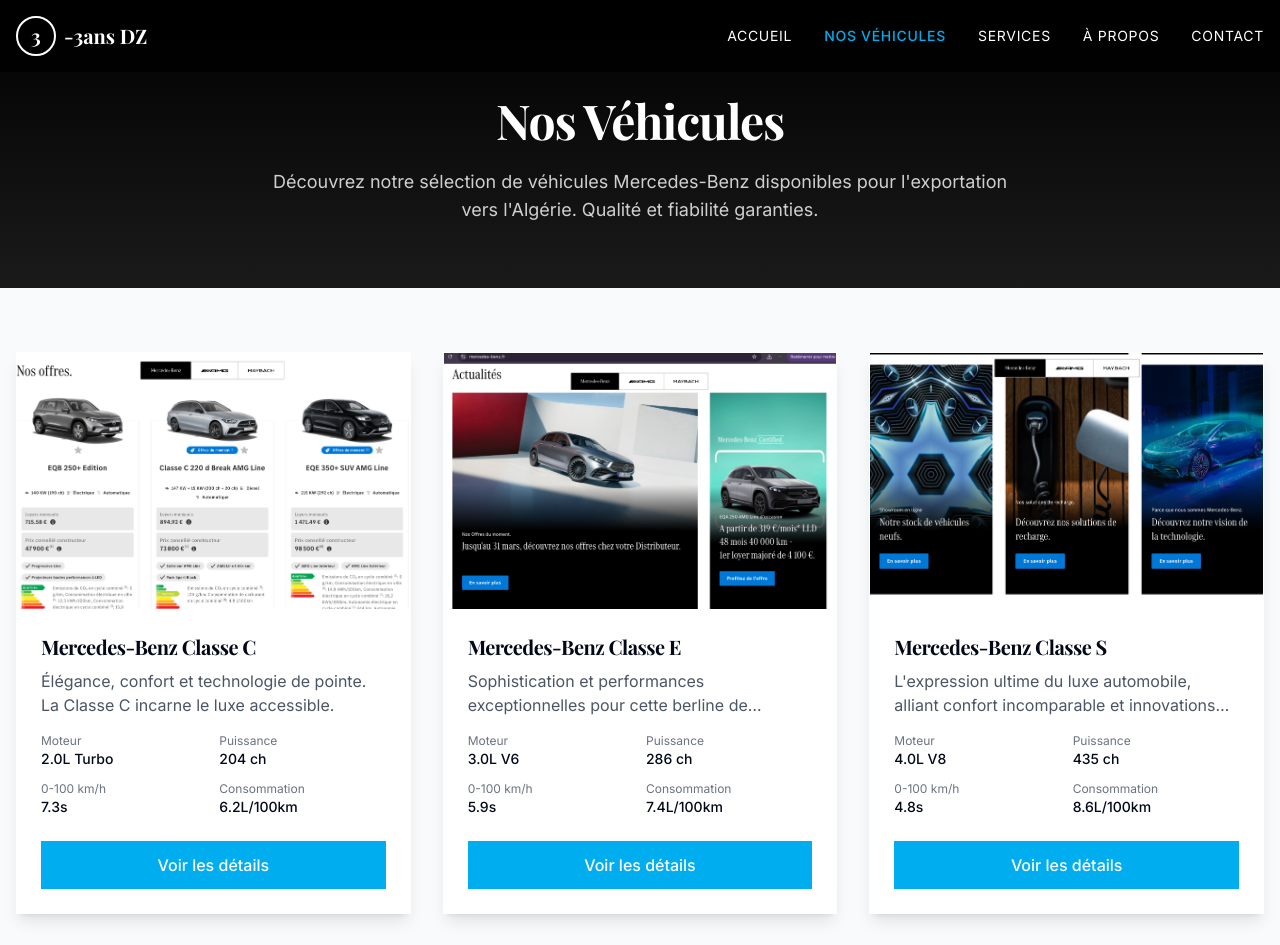
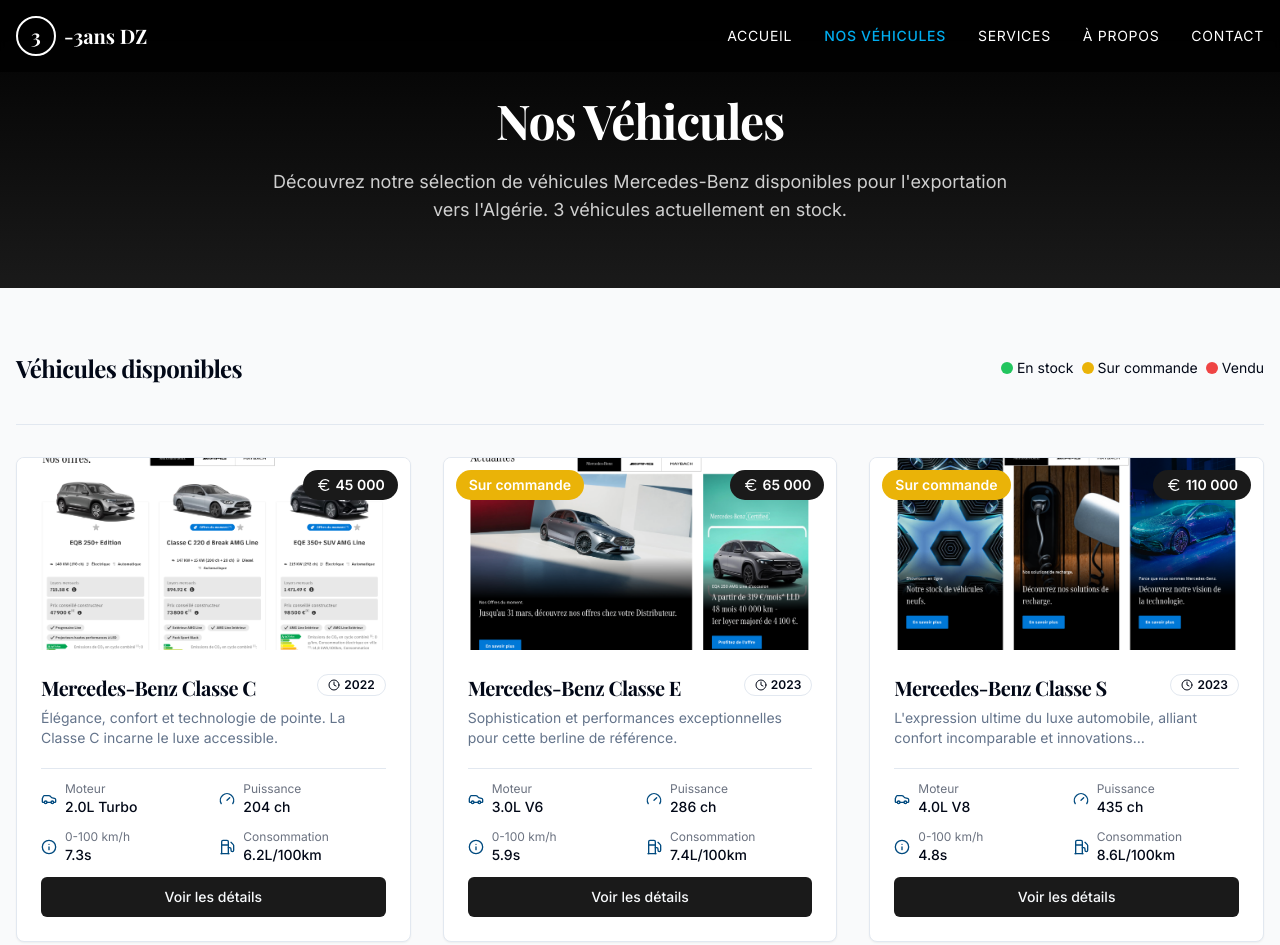
Before and after one commit to awt-707/benz-expo-wave, a React (Vite) app: page /vehicules in a window 1280 px wide. Shown: the top 945 px of the page. Built offline with nearby package versions, Linux system fonts and the light colour scheme.

Commit message:
Structure vehicle cards
Structure vehicle cards with vehicle photos and descriptions, similar to an e-commerce site, to showcase vehicles for sale.

```diff
--- a/src/components/VehicleCard.tsx
+++ b/src/components/VehicleCard.tsx
@@ -1,74 +1,148 @@
 
-import { Link } from 'react-router-dom';
+import {
+  Card,
+  CardContent,
+  CardDescription,
+  CardFooter,
+  CardHeader,
+  CardTitle,
+} from "@/components/ui/card";
+import { Badge } from "@/components/ui/badge";
+import { Button } from "@/components/ui/button";
+import { Separator } from "@/components/ui/separator";
+import { Link } from "react-router-dom";
+import { Car, Euro, Info, Clock, Fuel, Gauge } from "lucide-react";
 
 interface VehicleCardProps {
   id: string;
   image: string;
   title: string;
   description: string;
+  price?: string;
+  year?: string;
   specs: {
     engine?: string;
     power?: string;
     acceleration?: string;
     consumption?: string;
   };
+  availability?: "En stock" | "Sur commande" | "Vendu";
 }
 
-const VehicleCard = ({ id, image, title, description, specs }: VehicleCardProps) => {
+const VehicleCard = ({
+  id,
+  image,
+  title,
+  description,
+  price,
+  year,
+  specs,
+  availability = "En stock"
+}: VehicleCardProps) => {
+  const getAvailabilityColor = () => {
+    switch (availability) {
+      case "En stock":
+        return "bg-green-500 hover:bg-green-600";
+      case "Sur commande":
+        return "bg-yellow-500 hover:bg-yellow-600";
+      case "Vendu":
+        return "bg-red-500 hover:bg-red-600";
+      default:
+        return "bg-green-500 hover:bg-green-600";
+    }
+  };
+
   return (
-    <div className="glass-card overflow-hidden group">
-      <div className="relative overflow-hidden">
+    <Card className="overflow-hidden hover:shadow-lg transition-shadow duration-300">
+      <div className="relative h-48 overflow-hidden">
         <img
           src={image}
           alt={title}
-          className="w-full h-64 object-cover object-center transition-transform duration-500 group-hover:scale-105"
+          className="w-full h-full object-cover transition-transform duration-500 hover:scale-105"
         />
-        <div className="absolute inset-0 bg-gradient-to-t from-black/60 to-transparent opacity-0 group-hover:opacity-100 transition-opacity duration-300 flex items-end">
-          <div className="p-4">
-            <h3 className="text-white text-xl font-bold font-serif">{title}</h3>
+        {price && (
+          <div className="absolute top-0 right-0 m-3">
+            <Badge className="bg-mercedes-darkgray text-white px-3 py-1 text-sm font-semibold">
+              <Euro className="w-4 h-4 mr-1" />
+              {price}
+            </Badge>
           </div>
-        </div>
+        )}
+        {availability !== "En stock" && (
+          <div className="absolute top-0 left-0 m-3">
+            <Badge className={`text-white px-3 py-1 text-sm font-semibold ${getAvailabilityColor()}`}>
+              {availability}
+            </Badge>
+          </div>
+        )}
       </div>
 
-      <div className="p-6">
-        <h3 className="text-xl font-bold font-serif mb-2">{title}</h3>
-        <p className="text-gray-600 mb-4 line-clamp-2">{description}</p>
+      <CardHeader className="pb-2">
+        <div className="flex justify-between items-start">
+          <CardTitle className="text-xl font-bold font-serif">{title}</CardTitle>
+          {year && (
+            <Badge variant="outline" className="flex items-center">
+              <Clock className="w-3 h-3 mr-1" />
+              {year}
+            </Badge>
+          )}
+        </div>
+        <CardDescription className="line-clamp-2 text-sm">{description}</CardDescription>
+      </CardHeader>
 
-        <div className="grid grid-cols-2 gap-3 mb-6">
+      <CardContent className="pb-3">
+        <Separator className="my-3" />
+        <div className="grid grid-cols-2 gap-3">
           {specs.engine && (
-            <div className="flex flex-col">
-              <span className="text-xs text-gray-500">Moteur</span>
-              <span className="text-sm font-medium">{specs.engine}</span>
+            <div className="flex items-center space-x-2">
+              <Car className="h-4 w-4 text-mercedes-darkblue" />
+              <div>
+                <p className="text-xs text-gray-500">Moteur</p>
+                <p className="text-sm font-medium">{specs.engine}</p>
+              </div>
             </div>
           )}
 
           {specs.power && (
-            <div className="flex flex-col">
-              <span className="text-xs text-gray-500">Puissance</span>
-              <span className="text-sm font-medium">{specs.power}</span>
+            <div className="flex items-center space-x-2">
+              <Gauge className="h-4 w-4 text-mercedes-darkblue" />
+              <div>
+                <p className="text-xs text-gray-500">Puissance</p>
+                <p className="text-sm font-medium">{specs.power}</p>
+              </div>
             </div>
           )}
 
           {specs.acceleration && (
-            <div className="flex flex-col">
-              <span className="text-xs text-gray-500">0-100 km/h</span>
-              <span className="text-sm font-medium">{specs.acceleration}</span>
+            <div className="flex items-center space-x-2">
+              <Info className="h-4 w-4 text-mercedes-darkblue" />
+              <div>
+                <p className="text-xs text-gray-500">0-100 km/h</p>
+                <p className="text-sm font-medium">{specs.acceleration}</p>
+              </div>
             </div>
           )}
 
           {specs.consumption && (
-            <div className="flex flex-col">
-              <span className="text-xs text-gray-500">Consommation</span>
-              <span className="text-sm font-medium">{specs.consumption}</span>
+            <div className="flex items-center space-x-2">
+              <Fuel className="h-4 w-4 text-mercedes-darkblue" />
+              <div>
+                <p className="text-xs text-gray-500">Consommation</p>
+                <p className="text-sm font-medium">{specs.consumption}</p>
+              </div>
             </div>
           )}
         </div>
+      </CardContent>
 
-        <Link to={`/vehicules/${id}`} className="mercedes-button inline-block w-full text-center">
-          Voir les détails
+      <CardFooter>
+        <Link to={`/vehicules/${id}`} className="w-full">
+          <Button variant="default" className="w-full bg-mercedes-darkgray hover:bg-mercedes-black">
+            Voir les détails
+          </Button>
         </Link>
-      </div>
-    </div>
+      </CardFooter>
+    </Card>
   );
 };
 
--- a/src/pages/VehiculesPage.tsx
+++ b/src/pages/VehiculesPage.tsx
@@ -4,6 +4,7 @@ import Navbar from "@/components/Navbar";
 import Footer from "@/components/Footer";
 import VehicleCard from "@/components/VehicleCard";
 import ScrollReveal from "@/components/ScrollReveal";
+import { Separator } from "@/components/ui/separator";
 
 const vehicles = [
   {
@@ -11,72 +12,90 @@ const vehicles = [
     image: "/lovable-uploads/d6338b3f-2a4f-4279-90e4-8775cb7acd40.png",
     title: "Mercedes-Benz Classe C",
     description: "Élégance, confort et technologie de pointe. La Classe C incarne le luxe accessible.",
+    price: "45 000",
+    year: "2022",
     specs: {
       engine: "2.0L Turbo",
       power: "204 ch",
       acceleration: "7.3s",
       consumption: "6.2L/100km"
-    }
+    },
+    availability: "En stock" as const
   },
   {
     id: "classe-e",
     image: "/lovable-uploads/3bf54152-1a0e-47d2-a44f-fae8843a5058.png",
     title: "Mercedes-Benz Classe E",
     description: "Sophistication et performances exceptionnelles pour cette berline de référence.",
+    price: "65 000",
+    year: "2023",
     specs: {
       engine: "3.0L V6",
       power: "286 ch",
       acceleration: "5.9s",
       consumption: "7.4L/100km"
-    }
+    },
+    availability: "Sur commande" as const
   },
   {
     id: "classe-s",
     image: "/lovable-uploads/964d32ef-a58e-44f7-a136-d1b93fdab210.png",
     title: "Mercedes-Benz Classe S",
     description: "L'expression ultime du luxe automobile, alliant confort incomparable et innovations technologiques.",
+    price: "110 000",
+    year: "2023",
     specs: {
       engine: "4.0L V8",
       power: "435 ch",
       acceleration: "4.8s",
       consumption: "8.6L/100km"
-    }
+    },
+    availability: "Sur commande" as const
   },
   {
     id: "gle",
     image: "/lovable-uploads/29df00a1-3840-4b5a-b171-484af6b189aa.png",
     title: "Mercedes-Benz GLE",
     description: "Un SUV alliant polyvalence, confort et performances pour toutes vos aventures.",
+    price: "78 000",
+    year: "2022",
     specs: {
       engine: "3.0L V6",
       power: "330 ch",
       acceleration: "5.7s",
       consumption: "8.1L/100km"
-    }
+    },
+    availability: "En stock" as const
   },
   {
     id: "glc",
     image: "/lovable-uploads/ea38bd58-5015-4016-a27f-9e96383424fb.png",
     title: "Mercedes-Benz GLC",
     description: "Le SUV compact qui offre un équilibre parfait entre élégance urbaine et capacités tout-terrain.",
+    price: "58 000",
+    year: "2023",
     specs: {
       engine: "2.0L Turbo",
       power: "258 ch",
       acceleration: "6.2s",
       consumption: "7.1L/100km"
-    }
+    },
+    availability: "En stock" as const
   },
   {
     id: "cla",
     image: "/lovable-uploads/d6338b3f-2a4f-4279-90e4-8775cb7acd40.png",
     title: "Mercedes-Benz CLA",
     description: "Design coupé séduisant et performances dynamiques pour un plaisir de conduite unique.",
+    price: "42 000",
+    year: "2021",
     specs: {
       engine: "2.0L Turbo",
       power: "224 ch",
       acceleration: "6.3s",
       consumption: "6.4L/100km"
-    }
+    },
+    availability: "Vendu" as const
   }
 ];
 
@@ -84,6 +103,9 @@ const VehiculesPage = () => {
   useEffect(() => {
     window.scrollTo(0, 0);
   }, []);
+
+  // Count available vehicles
+  const availableCount = vehicles.filter(v => v.availability === "En stock").length;
 
   return (
     <>
@@ -97,7 +119,7 @@ const VehiculesPage = () => {
                 Nos Véhicules
               </h1>
               <p className="text-white/80 max-w-3xl mx-auto text-center text-lg">
-                Découvrez notre sélection de véhicules Mercedes-Benz disponibles pour l'exportation vers l'Algérie. Qualité et fiabilité garanties.
+                Découvrez notre sélection de véhicules Mercedes-Benz disponibles pour l'exportation vers l'Algérie. {availableCount} véhicules actuellement en stock.
               </p>
             </ScrollReveal>
           </div>
@@ -105,6 +127,26 @@ const VehiculesPage = () => {
 
         <section className="py-16 bg-gray-50">
           <div className="container mx-auto px-4">
+            <div className="flex justify-between items-center mb-10">
+              <h2 className="text-2xl font-serif font-bold">Véhicules disponibles</h2>
+              <div className="flex gap-2">
+                <span className="inline-flex items-center text-sm">
+                  <span className="h-3 w-3 rounded-full bg-green-500 mr-1"></span>
+                  En stock
+                </span>
+                <span className="inline-flex items-center text-sm">
+                  <span className="h-3 w-3 rounded-full bg-yellow-500 mr-1"></span>
+                  Sur commande
+                </span>
+                <span className="inline-flex items-center text-sm">
+                  <span className="h-3 w-3 rounded-full bg-red-500 mr-1"></span>
+                  Vendu
+                </span>
+              </div>
+            </div>
+
+            <Separator className="mb-8" />
+
             <div className="grid grid-cols-1 md:grid-cols-2 lg:grid-cols-3 gap-8">
               {vehicles.map((vehicle, index) => (
                 <ScrollReveal key={vehicle.id} delay={index * 100}>
@@ -113,7 +155,10 @@ const VehiculesPage = () => {
                     image={vehicle.image}
                     title={vehicle.title}
                     description={vehicle.description}
+                    price={vehicle.price}
+                    year={vehicle.year}
                     specs={vehicle.specs}
+                    availability={vehicle.availability}
                   />
                 </ScrollReveal>
               ))}
```
